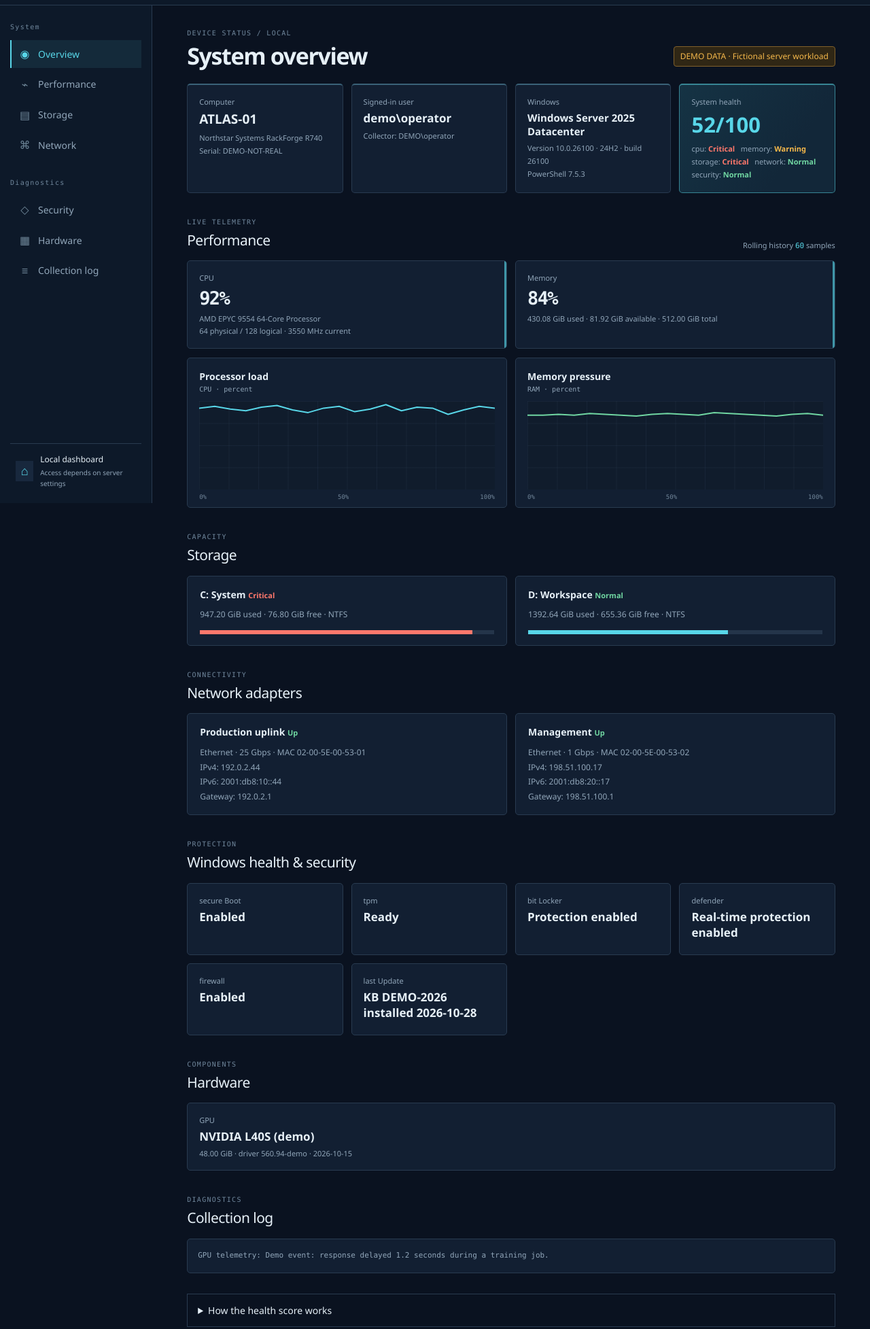
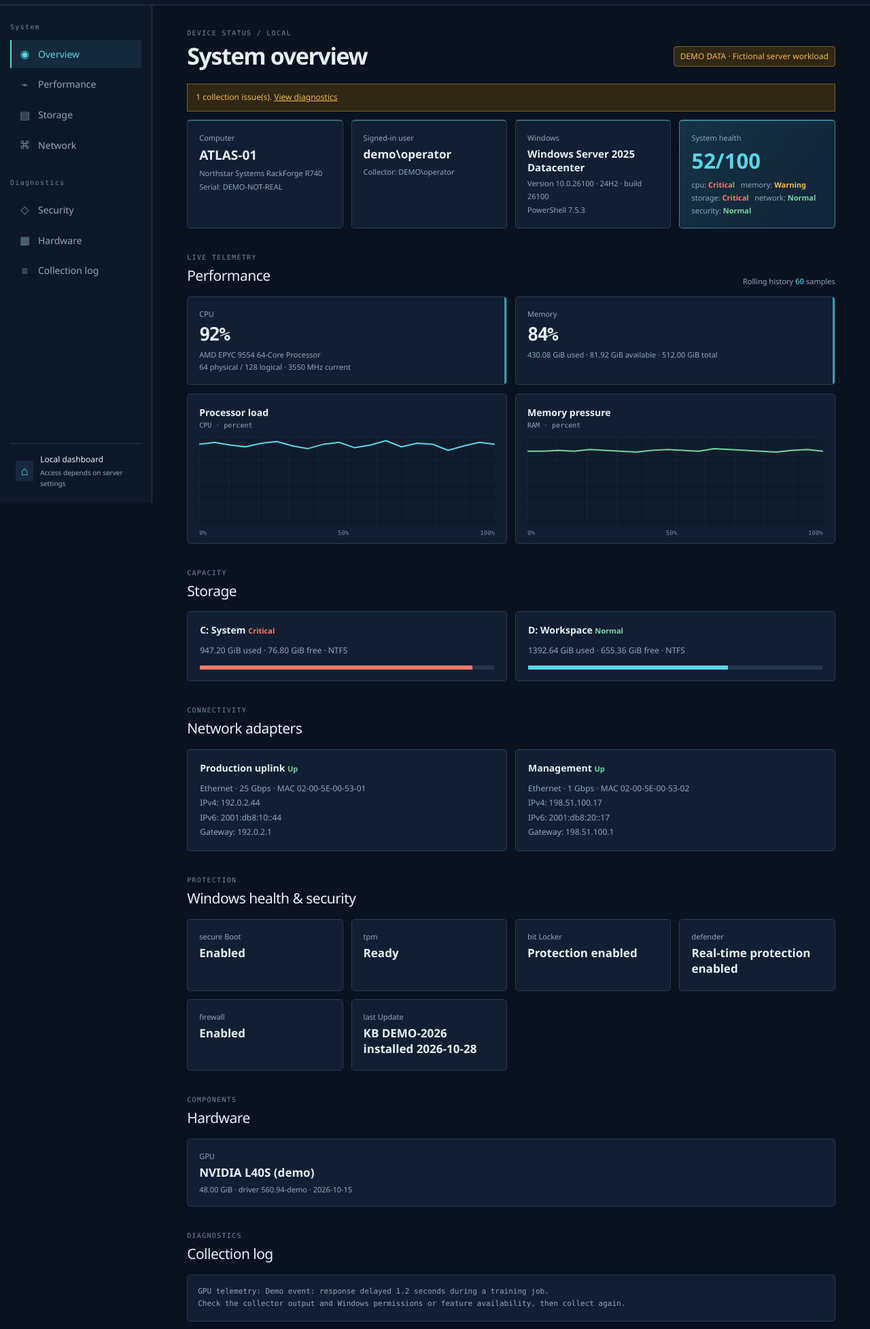
Before and after one commit to rodrigo1002/Code, a plain HTML site: page Codex/index.html in a window 1280 px wide. Shown: the part 60-2015 px from the top of the page at 68% size. Drawn offline with Linux system fonts and the light colour scheme.

Commit message:
Improve collection diagnostics

```diff
--- a/Codex/app.js
+++ b/Codex/app.js
@@ -184,8 +184,20 @@ function render(data, source, noticeText = '') {
 
     $('#securityContent').innerHTML = Object.entries(data.security || {}).map(([name, value]) => card(name.replace(/([A-Z])/g, ' $1'), value)).join('') || card('Security status', 'N/A');
     $('#hardwareContent').innerHTML = (data.gpu || []).map(gpu => card('GPU', gpu.name, `${gib(gpu.adapterMemoryGiB)} · driver ${esc(gpu.driverVersion)} · ${esc(gpu.driverDate)}`)).join('') || card('GPU', 'N/A');
-    $('#errorsContent').textContent = Object.keys(data.errors || {}).length
-        ? Object.entries(data.errors).map(([name, error]) => `${name}: ${error}`).join('\n')
+    const errors = Object.entries(data.errors || {}).flatMap(([name, messages]) =>
+        (Array.isArray(messages) ? messages : [messages]).map(message => ({ name, message })));
+    $('#diagnosticSummary').innerHTML = errors.length
+        ? `<p class="diagnostic">${errors.length} collection issue(s). <a href="#errors">View diagnostics</a></p>` : '';
+    document.querySelectorAll('.section-diagnostic').forEach(element => element.remove());
+    const sections = { System: 'overview', CPU: 'performance', Storage: 'storage', Network: 'network', Security: 'security', Hardware: 'hardware', GPU: 'hardware' };
+    new Set(errors.map(error => sections[error.name.split('.')[0]]).filter(Boolean)).forEach(id => {
+        const note = document.createElement('p');
+        note.className = 'diagnostic section-diagnostic';
+        note.innerHTML = 'Some data could not be collected. <a href="#errors">View diagnostics</a>';
+        document.getElementById(id).appendChild(note);
+    });
+    $('#errorsContent').textContent = errors.length
+        ? errors.map(({ name, message }) => `${name}: ${message}\nCheck the collector output and Windows permissions or feature availability, then collect again.`).join('\n\n')
         : 'No collection errors.';
 }
 
--- a/Codex/index.html
+++ b/Codex/index.html
@@ -33,7 +33,7 @@
         </nav>
         <main id="main">
             <div class="page-heading"><div><p class="eyebrow">DEVICE STATUS / LOCAL</p><h1>System overview</h1></div><p id="notice" role="status" aria-live="polite">Loading local dashboard data…</p></div>
-            <section id="overview" aria-labelledby="overview-title"><h2 class="sr-only" id="overview-title">System overview</h2><div class="cards" id="summary"></div></section>
+            <section id="overview" aria-labelledby="overview-title"><h2 class="sr-only" id="overview-title">System overview</h2><div id="diagnosticSummary" role="status"></div><div class="cards" id="summary"></div></section>
             <section id="performance" aria-labelledby="performance-title"><div class="section-heading"><div><p class="eyebrow">LIVE TELEMETRY</p><h2 id="performance-title">Performance</h2></div><span class="section-meta">Rolling history <b>60</b> samples</span></div><div class="cards" id="performanceCards"></div><div class="charts"><article class="chart-panel"><h3>Processor load <small>CPU · percent</small></h3><canvas id="cpuChart" role="img" aria-label="CPU utilization history"></canvas><div class="chart-scale"><span>0%</span><span>50%</span><span>100%</span></div></article><article class="chart-panel"><h3>Memory pressure <small>RAM · percent</small></h3><canvas id="memoryChart" role="img" aria-label="Memory utilization history"></canvas><div class="chart-scale"><span>0%</span><span>50%</span><span>100%</span></div></article></div></section>
             <section id="storage" aria-labelledby="storage-title"><div class="section-heading"><div><p class="eyebrow">CAPACITY</p><h2 id="storage-title">Storage</h2></div></div><div id="storageContent" class="stack-list"></div></section>
             <section id="network" aria-labelledby="network-title"><div class="section-heading"><div><p class="eyebrow">CONNECTIVITY</p><h2 id="network-title">Network adapters</h2></div></div><div id="networkContent" class="stack-list"></div></section>
--- a/Codex/styles.css
+++ b/Codex/styles.css
@@ -95,6 +95,8 @@ canvas { display: block; width: 100%; height: 130px; background-color: #101c2c;
 .bar.warning i { background: var(--warn); }
 .bar.critical i { background: var(--bad); }
 pre { overflow: auto; margin: 0; padding: 15px; border: 1px solid var(--line); border-radius: 5px; background: var(--panel); color: var(--muted); font: 11px/1.7 var(--mono); white-space: pre-wrap; overflow-wrap: anywhere; }
+.diagnostic { padding: 10px 12px; border: 1px solid #80602b; background: #302715; color: var(--warn); font-size: 12px; }
+.diagnostic a { color: inherit; }
 details { margin-top: 30px; padding: 13px 15px; border: 1px solid var(--line); color: var(--muted); }
 summary { color: var(--ink); cursor: pointer; }
 details p { max-width: 72ch; margin: 10px 0 0; font-size: 12px; }
```
Also changed, not shown: Codex/MEMORY.md (+1 -0 lines), 1 other file.
